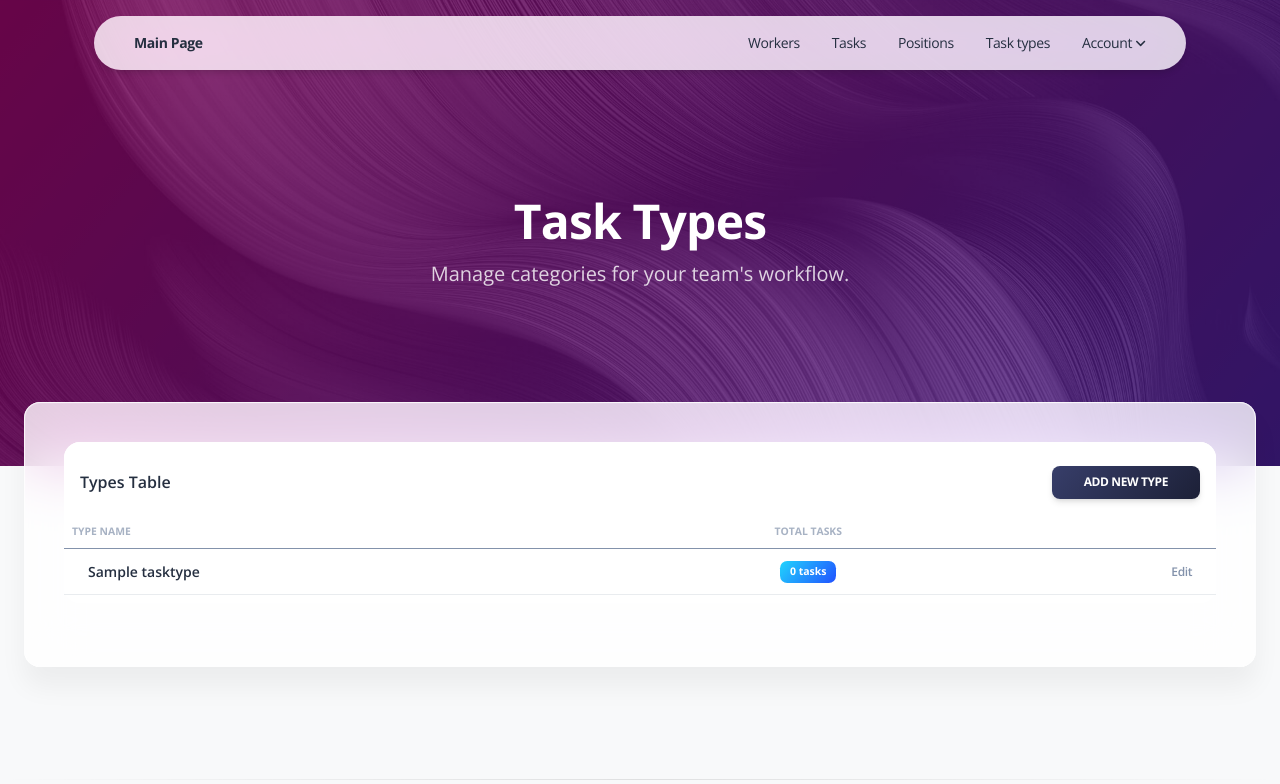
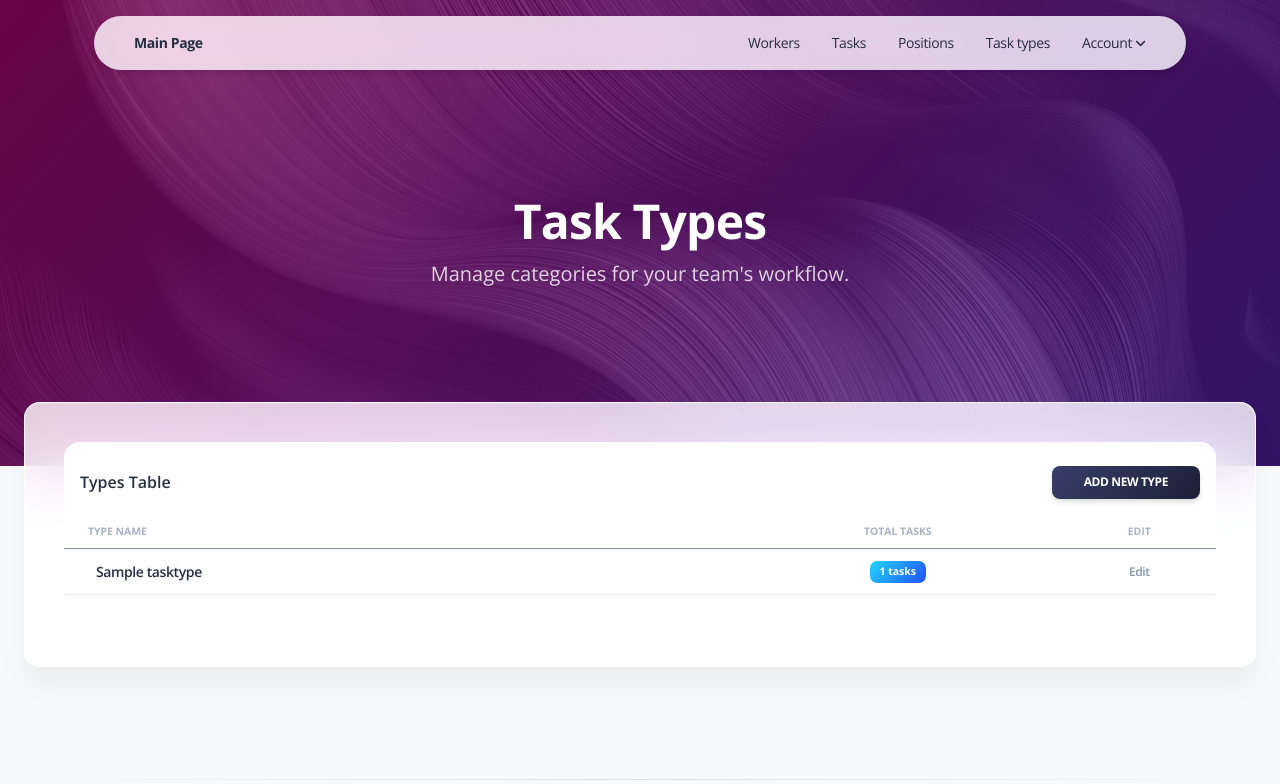
Before and after one commit to Dolteriska/IT-company-task-manager, a Django app: page /task_types/ in a window 1280 px wide. Shown: the top 784 px of the page. Run offline with Django 5.2, Linux system fonts and the light colour scheme; a user stored in the database is signed in; tables that the repository leaves empty hold one stand-in row (values such as "Sample post"); some libraries are stand-ins or nearby versions.

Commit message:
minor desing changes. Add task_type_update link to the file. Add Task type count to see how many tasks with such task type. Hovering over task type name will change it color. Pressing it will redirect you to task type update page. Add blank line in the end of the file

```diff
--- a/templates/tasks/task_type_list.html
+++ b/templates/tasks/task_type_list.html
@@ -5,6 +5,20 @@
 {% block body_class %} bg-gray-100 {% endblock body_class %}
 
 {% block content %}
+<style>
+  .task-title-link {
+    transition: all 0.2s ease-in-out !important;
+    cursor: pointer !important;
+    text-decoration: none !important;
+    display: inline-block;
+  }
+  a.task-title-link:hover {
+    color: #cb0c9f !important;
+    text-decoration: underline !important;
+    transform: scale(1.02) translateX(5px);
+  }
+</style>
+
 <header class="bg-gradient-primary">
   <div class="page-header min-vh-40 relative pt-10 pb-9" style="background-image: url('{{ ASSETS_ROOT }}/img/curved-images/curved.jpg')">
     <span class="mask bg-gradient-primary opacity-4"></span>
@@ -33,35 +47,35 @@
               <table class="table align-items-center mb-0">
                 <thead>
                   <tr>
-                    <th class="text-uppercase text-secondary text-xxs font-weight-bolder opacity-7">Type Name</th>
-                    <th class="text-center text-uppercase text-secondary text-xxs font-weight-bolder opacity-7 ps-2">Total Tasks</th>
-                    <th class="text-secondary opacity-7"></th>
+                    <th class="text-uppercase text-secondary text-xxs font-weight-bolder opacity-7 ps-4">Type Name</th>
+                    <th class="text-center text-uppercase text-secondary text-xxs font-weight-bolder opacity-7">Total Tasks</th>
+                    <th class="text-center text-uppercase text-secondary text-xxs font-weight-bolder opacity-7">Edit</th>
                   </tr>
                 </thead>
                 <tbody>
                   {% for type in task_type_list %}
                   <tr>
-                    <td>
-                      <div class="d-flex px-3 py-1">
+                    <td class="align-middle">
+                      <div class="d-flex px-4 py-1">
                         <div class="d-flex flex-column justify-content-center">
-                          <h6 class="mb-0 text-sm">{{ type.name }}</h6>
+                          <h6 class="mb-0 text-sm">
+                            <a href="{% url 'tasks:task-type-update' pk=type.pk %}" class="text-dark task-title-link">
+                              {{ type.name }}
+                            </a>
+                          </h6>
                         </div>
                       </div>
                     </td>
                     <td class="align-middle text-center text-sm">
                       <span class="badge badge-sm bg-gradient-info">
-                        {{ type.tasks_count|default:0 }} tasks
+                        {{ type.tasks.count }} tasks
                       </span>
                     </td>
-                    <td class="align-middle text-right px-4">
-                      {% if user.is_superuser or user.position.can_create_worker %}
+                    <td class="align-middle text-center">
                       <a href="{% url 'tasks:task-type-update' pk=type.pk %}"
-                         class="text-secondary font-weight-bold text-xs"
-                         data-toggle="tooltip"
-                         data-original-title="Edit user">
+                         class="text-secondary font-weight-bold text-xs">
                         Edit
                       </a>
-                      {% endif %}
                     </td>
                   </tr>
                   {% empty %}
```
